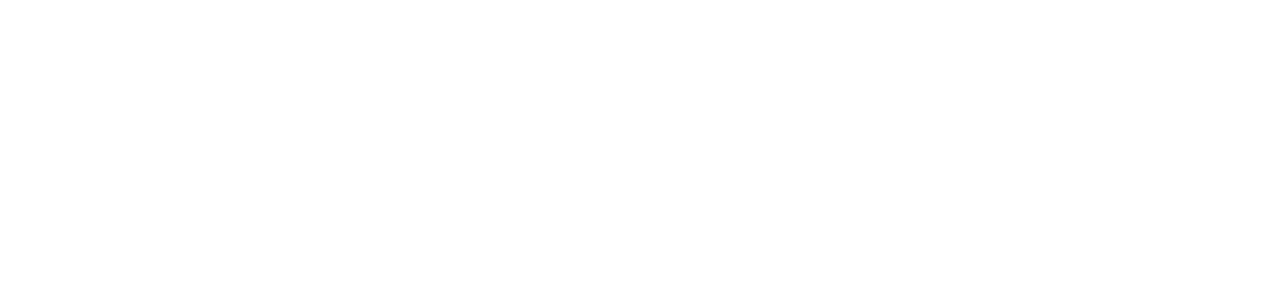
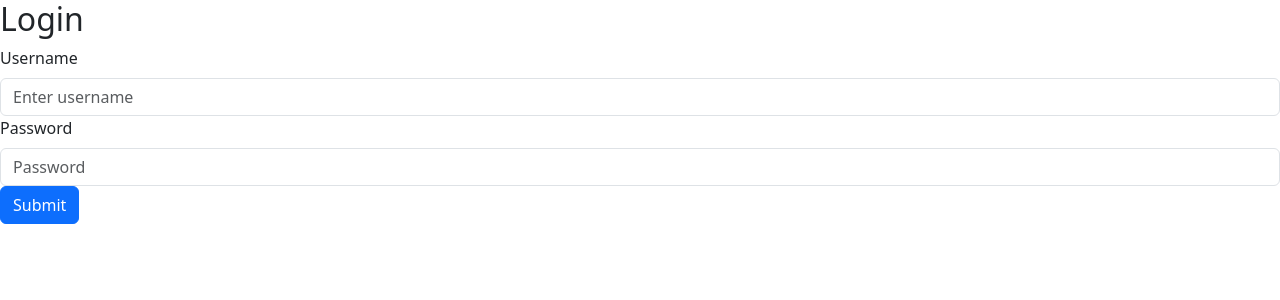
Before and after one commit to pmoeini1/cat, a React (Create React App) app in the folder frontend/: page / in a window 1280 px wide. Before the commit this address had no page. Shown: the top 300 px of the page. Built offline with nearby package versions, Linux system fonts and the light colour scheme.

Commit message:
add login page

```diff
--- a/frontend/package.json
+++ b/frontend/package.json
@@ -7,7 +7,10 @@
     "@testing-library/jest-dom": "^6.8.0",
     "@testing-library/react": "^16.3.0",
     "@testing-library/user-event": "^13.5.0",
+    "axios": "^1.12.2",
+    "bootstrap": "^5.3.8",
     "react": "^19.1.1",
+    "react-bootstrap": "^2.10.10",
     "react-dom": "^19.1.1",
     "react-scripts": "5.0.1",
     "web-vitals": "^2.1.4"
--- a/frontend/src/App.js
+++ b/frontend/src/App.js
@@ -1,12 +1,15 @@
 import logo from './logo.svg';
 import './App.css';
 import { BrowserRouter as Router, Routes, Route } from 'react-router-dom';
+import Login from './components/Login';
+import 'bootstrap/dist/css/bootstrap.min.css';
 
 
 function App() {
   return (
     <Router>
       <Routes>
+        <Route path="/" element={<Login />} />
       </Routes>
     </Router>
   );
--- /dev/null
+++ b/frontend/src/components/Login.jsx
@@ -0,0 +1,64 @@
+import React, { useState } from 'react';
+import { Form, Button, Container, Alert } from 'react-bootstrap';
+import axios from 'axios';
+import { useNavigate } from 'react-router-dom';
+
+
+
+const Login = () => {
+  const navigate = useNavigate();
+  const [username, setUsername] = useState('');
+  const [password, setPassword] = useState('');
+  const [message, setMessage] = useState('');
+
+
+  const submit = () => {
+    axios.post('http://localhost:5000/login', { username, password })
+      .then(response => {
+        console.log(response.data);
+        // Handle successful login here
+        setMessage('Login successful!');
+        navigate('/dashboard'); // TODO: Redirect to main page
+      })
+      .catch(error => {
+        console.error('There was an error logging in!', error);
+        // Handle login error here
+        setMessage('Login failed. Please check your credentials and try again.');
+      });
+    // Handle login logic here
+    console.log('Logging in with', username, password);
+  }
+
+  return (
+    <div>
+      <h2>Login</h2>
+      <h3>{message}</h3>
+      <Form>
+        <Form.Group controlId="formUsername">
+          <Form.Label>Username</Form.Label>
+          <Form.Control
+            type="text"
+            placeholder="Enter username"
+            value={username}
+            onChange={(e) => setUsername(e.target.value)}
+          />
+        </Form.Group>
+        <Form.Group controlId="formPassword">
+          <Form.Label>Password</Form.Label>
+          <Form.Control
+            type="password"
+            placeholder="Password"
+            value={password}
+            onChange={(e) => setPassword(e.target.value)}
+          />
+        </Form.Group>
+        <Button variant="primary" type="submit" onClick={submit}>
+          Submit
+        </Button>
+      </Form>
+    </div>
+
+  )
+};
+
+export default Login;
```
Also changed, not shown: 1 other file (tests, documents, lock files or other folders).
